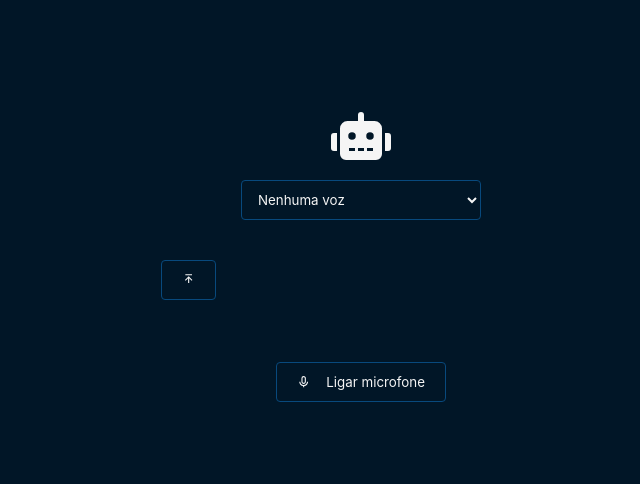
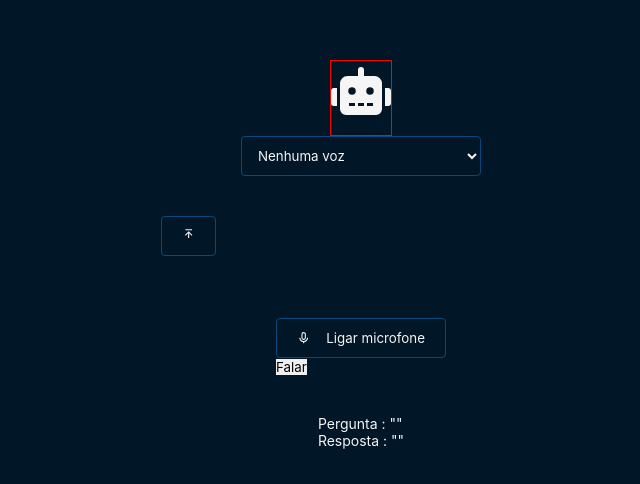
Before and after one commit to marcosambrosio555/chatbot-client, a React (Vite) app: page / in a window 1280 px wide. Shown: the part 106-590 px from the top of the page, without its empty margins (279-919 px from the left). Built offline with nearby package versions, Linux system fonts and the light colour scheme.

Commit message:
route ajusted

```diff
--- a/src/App.css
+++ b/src/App.css
@@ -77,6 +77,7 @@ body {
     background-color: transparent;
     font-size: 6rem;
     transition: .4s ease-out;
+    border:1px solid red;
 }
 
 .chatbot-icon button.active {
--- a/src/App.jsx
+++ b/src/App.jsx
@@ -1,5 +1,5 @@
 import './App.css'
-import { useState, useContext } from 'react'
+import { useState, useContext, useEffect } from 'react'
 
 import { useMicrofone } from './hooks/useMicrofone'
 import { useSpeaker } from './hooks/useSpeaker'
@@ -8,6 +8,7 @@ import { FaRobot, FaExclamationTriangle } from 'react-icons/fa'
 import { BiArrowToBottom, BiMicrophone, BiArrowToTop } from 'react-icons/bi'
 
 import { MessagesContext } from './context/MessagesContext'
+import { useOpenIA } from './hooks/useOpenIA'
 
 function App() {
 
@@ -17,6 +18,37 @@ function App() {
   const { command, setSelectedVoice, voicesList } = useSpeaker()
 
   const { messages, addMessage } = useContext(MessagesContext)
+
+  const { getChatResponse } = useOpenIA()
+
+  const [answer, setAnswer] = useState("")
+
+  useEffect(() => {
+
+    console.log("Mudou")
+    console.log(text)
+
+    if (text) {
+      const textToRead = text
+
+      addMessage({
+        role: "user",
+        content: textToRead + "Texto do teste"
+      })
+
+      getChatResponse(textToRead).then(response => {
+
+        addMessage(response)
+
+        setAnswer(response.content)
+
+        console.log("Agora é para falar")
+        // command.speakText(response.content)
+
+      })
+    }
+
+  }, [text])
 
   return (
     <main className="main">
@@ -88,12 +120,22 @@ function App() {
             <BiMicrophone />
             {listining ? "Desligar microfone" : "Ligar microfone"}
           </button>
+          <button onClick={() => {
+            handleMicrofone()
+            console.log("Ativar microfone")
+          }}>
+            Falar
+          </button>
+        </div>
+
+        <div className="errors">
+          <div className="answer">
+            <p>Pergunta : {JSON.stringify(text)}</p>
+            <p>Resposta : {JSON.stringify(answer)}</p>
+          </div>
         </div>
 
       </div>
-
-
-
     </main>
   )
 
--- a/src/hooks/useOpenIA.jsx
+++ b/src/hooks/useOpenIA.jsx
@@ -12,7 +12,7 @@ export function useOpenIA() {
 
     async function getChatResponse(prompt) {
         try {
-            const res = await axios.post('https://chatbot-server-e9m3.onrender.com/', { prompt });
+            const res = await axios.post('https://chatbot-server-e9m3.onrender.com//api/chat', { prompt });
             const data = await res.data;
             command.speakText(data.response.content);
             console.log(data.response)
```
